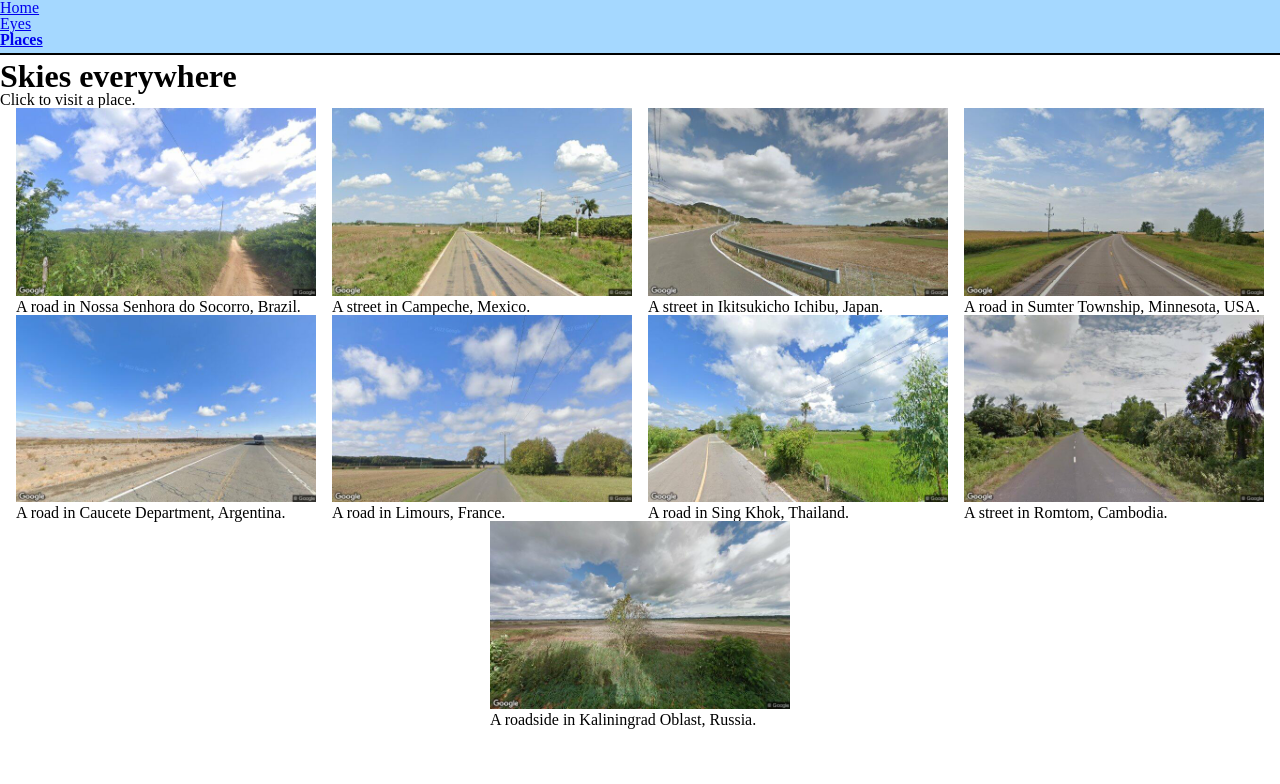
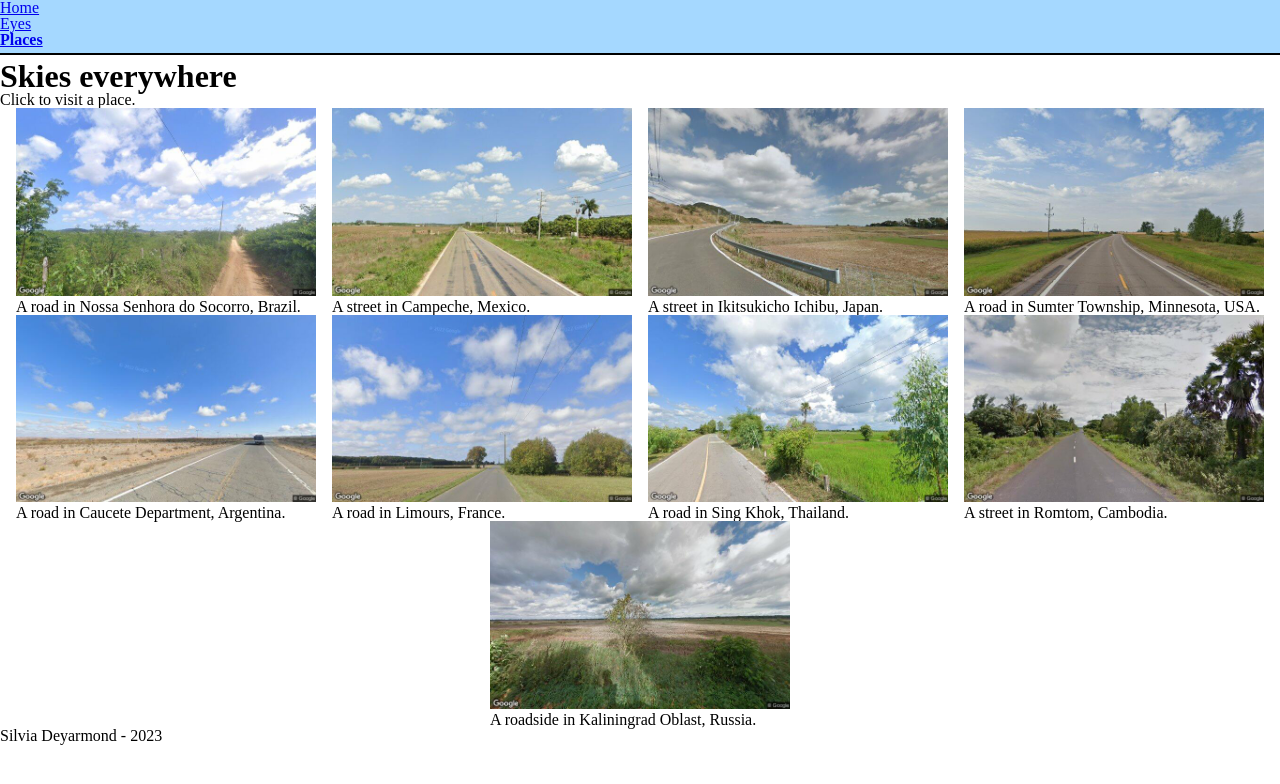
Before and after one commit to deyarmol/339proj, a plain HTML site: page places/index.html in a window 1280 px wide. Drawn offline with Linux system fonts and the light colour scheme.

Commit message:
Add files via upload

```diff
--- a/places/index.html
+++ b/places/index.html
@@ -65,4 +65,5 @@
         </div>
     </div>
 </body>
+<footer><p>Silvia Deyarmond - 2023</p></footer>
 </html>
```
